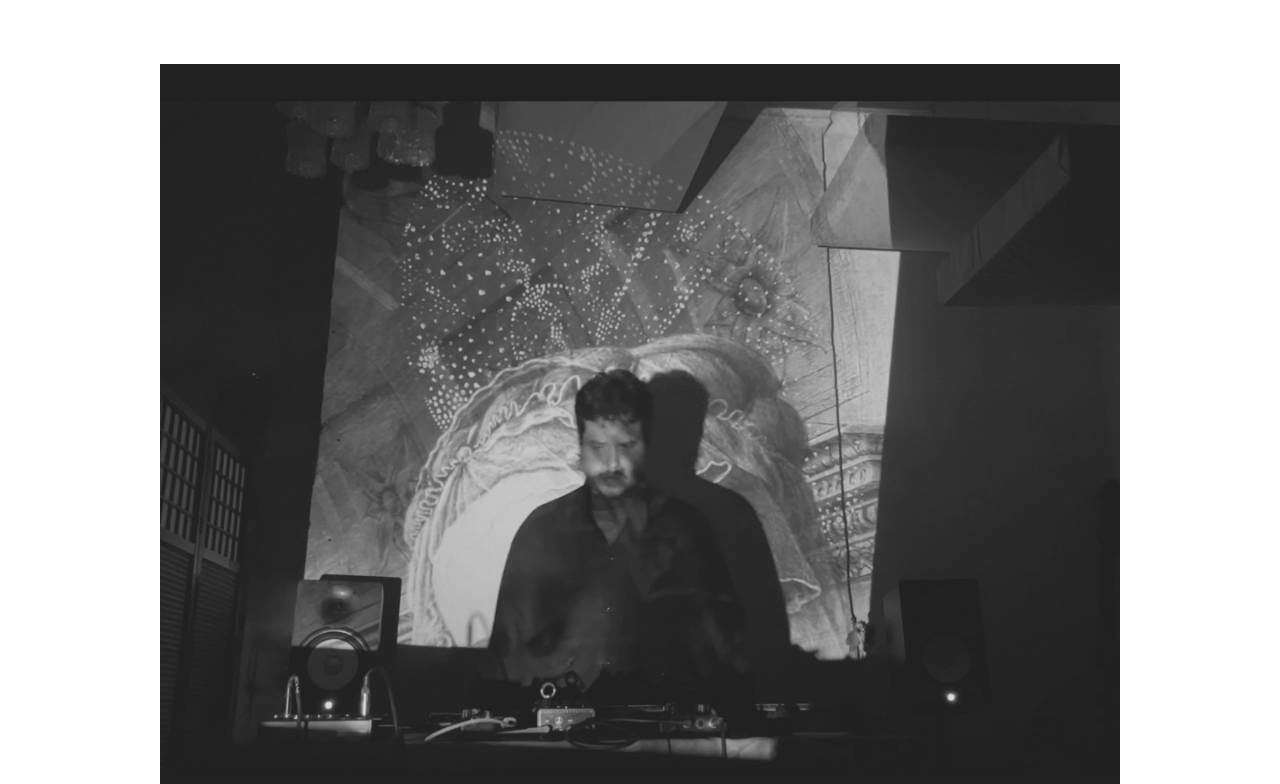
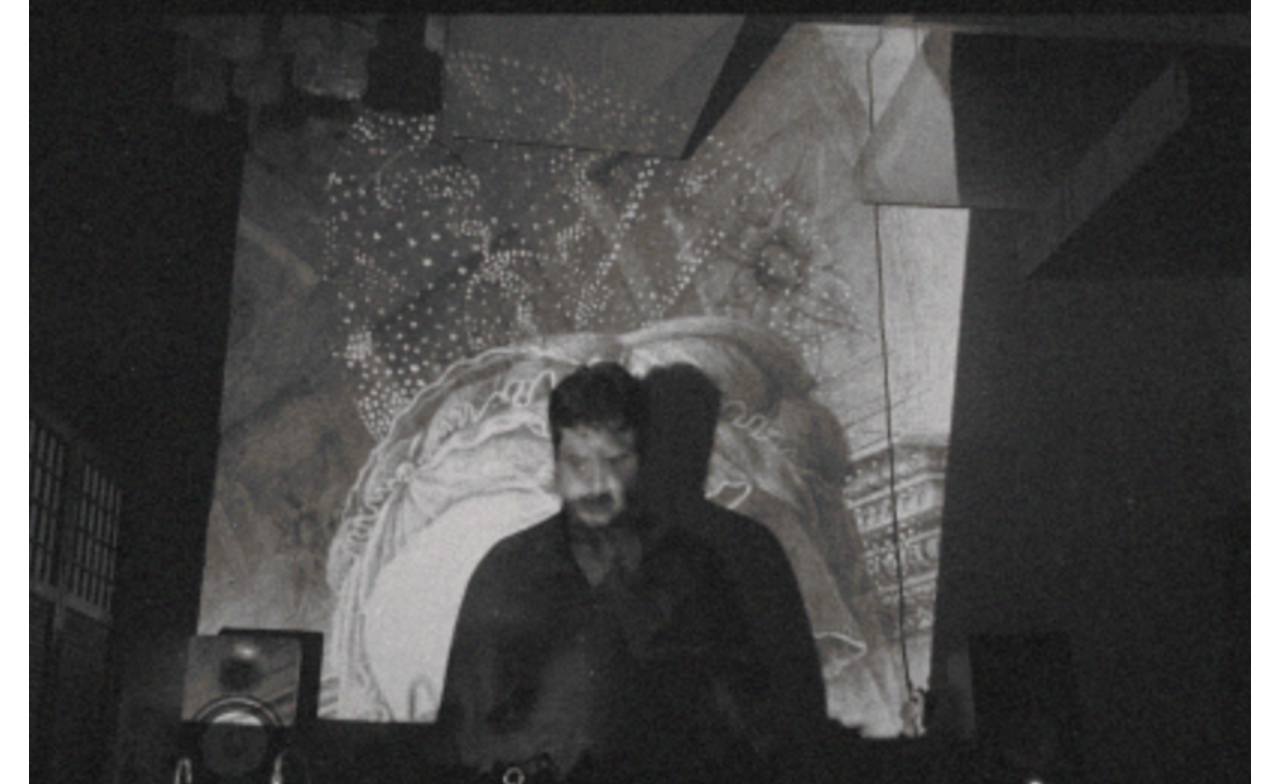
Before and after one commit to radavilae/website, a plain HTML site: page index.html in a window 1280 px wide. Shown: the part 253-1037 px from the top of the page. Drawn offline with Linux system fonts and the light colour scheme.

Commit message:
new update

```diff
--- a/index.html
+++ b/index.html
@@ -22,7 +22,7 @@
 
     <h1 id="nombre">RAÚL DÁVILA</h1>
     <div id="foto">
-      <img src="imagenes/foto_portada.png" alt="image" />
+      <img src="imagenes/foto_portada_2.PNG" alt="image" />
     </div>
 
     <section id="bio">
```
Also changed, not shown: imagenes/foto_portada_2.PNG (added).
